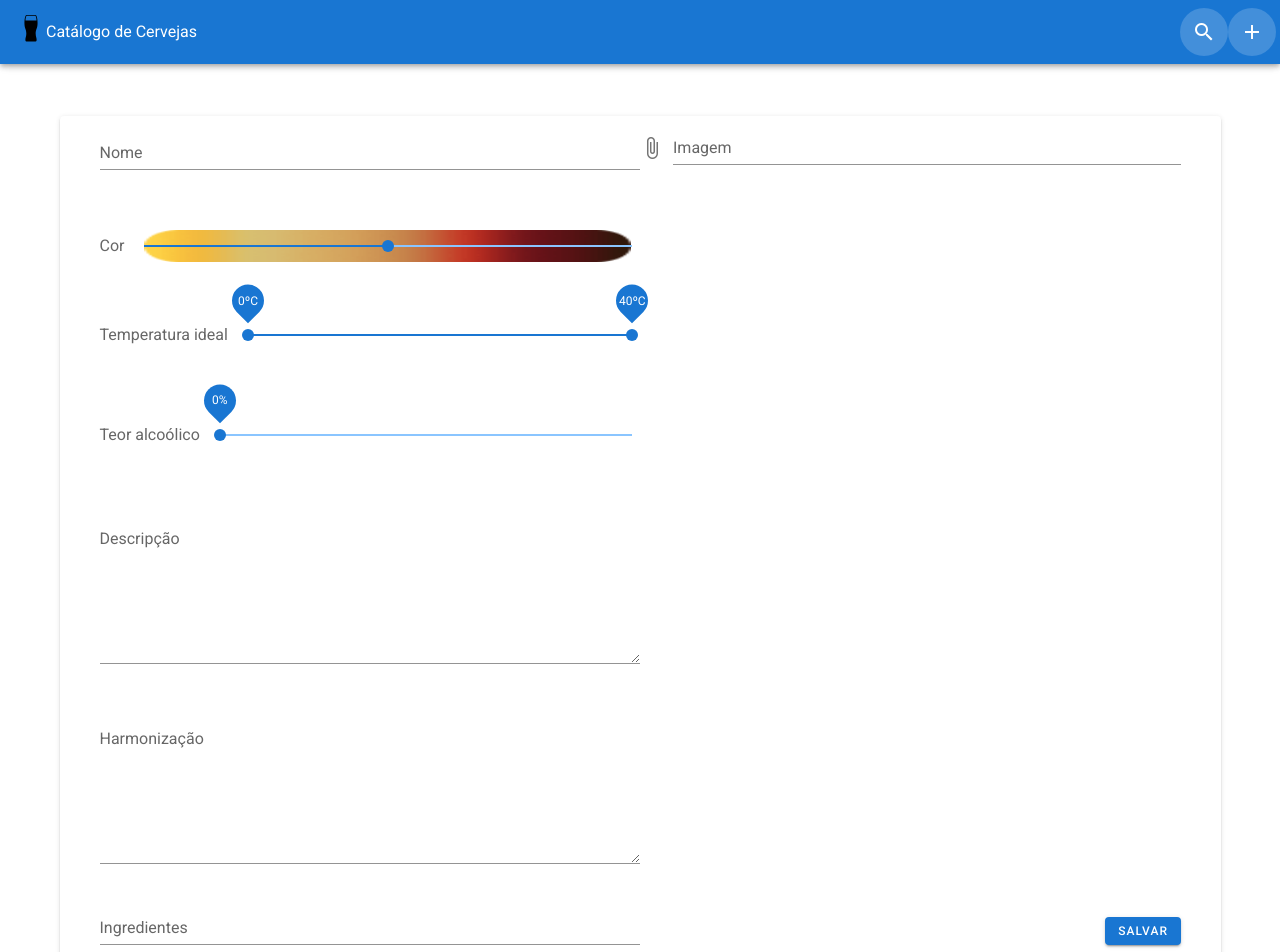
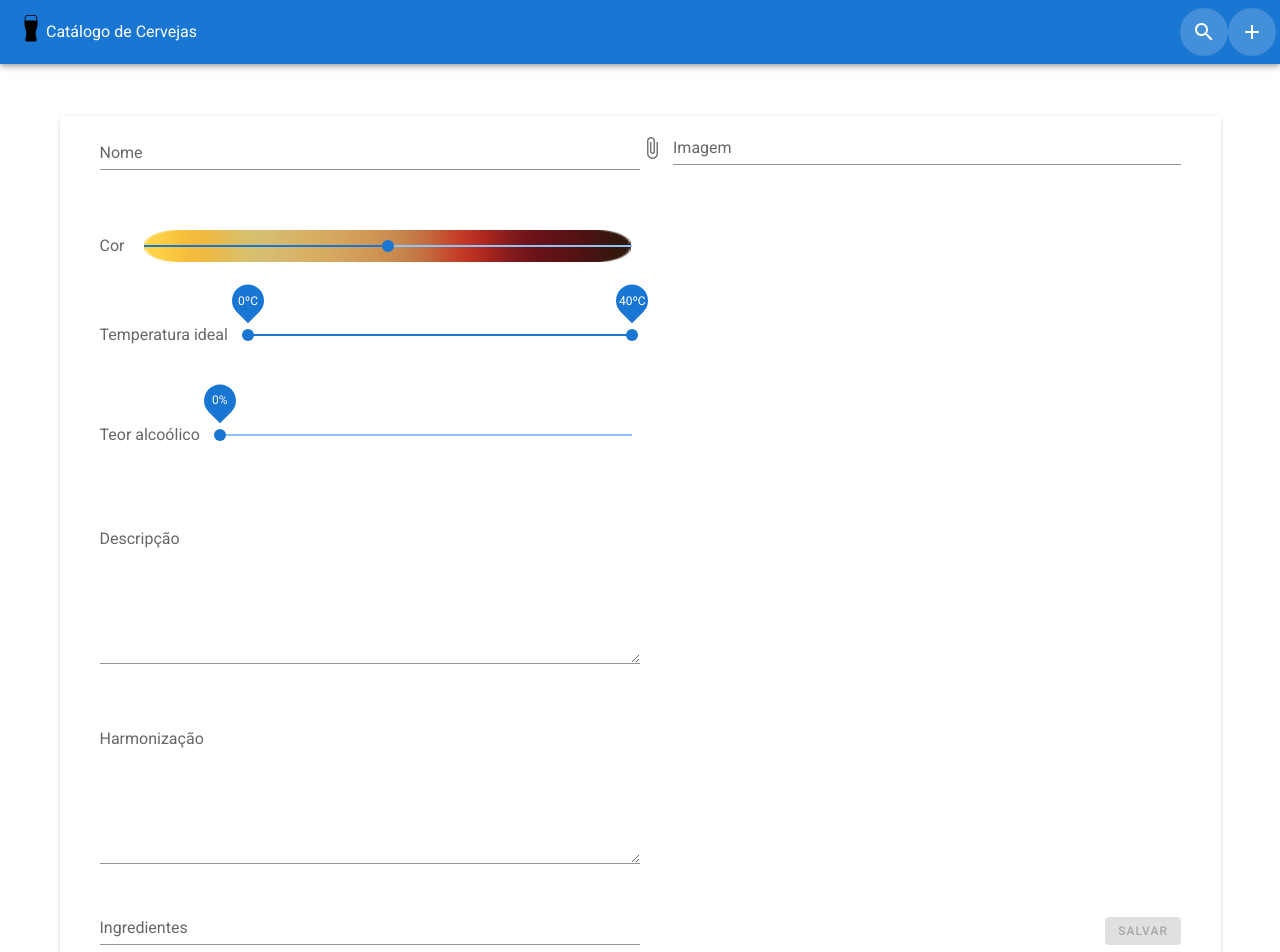
Before and after one commit to David-Desmaisons/BeerBrowser, a Vue app in the folder BeerWebApplication/: page /#/beer/create in a window 1280 px wide. Shown: the top 952 px of the page. Built offline with nearby package versions, Linux system fonts and the light colour scheme.

Commit message:
Improving editor

```diff
--- a/BeerWebApplication/src/components/BeerEditor.vue
+++ b/BeerWebApplication/src/components/BeerEditor.vue
@@ -64,7 +64,7 @@
             </div>
 
           <div class="action">
-              <v-btn small color="primary">salvar</v-btn>
+              <v-btn small color="primary" :disabled="!valid">salvar</v-btn>
             </div>
           </div>
         </v-form>
@@ -119,9 +119,10 @@ export default {
   computed: {
     displayIngredients: {
       get() {
-        return this.ingredients.reduce(
+        const {ingredients} = this;
+        return ingredients.length === 0 ? "" : ingredients.reduce(
           (previous, current) => `${previous}, ${current}`
-        , "");
+        );
       },
       set(value) {
         this.ingredients = value.split(",").map(ing => ing.replace(/\s/g, ""));
```
